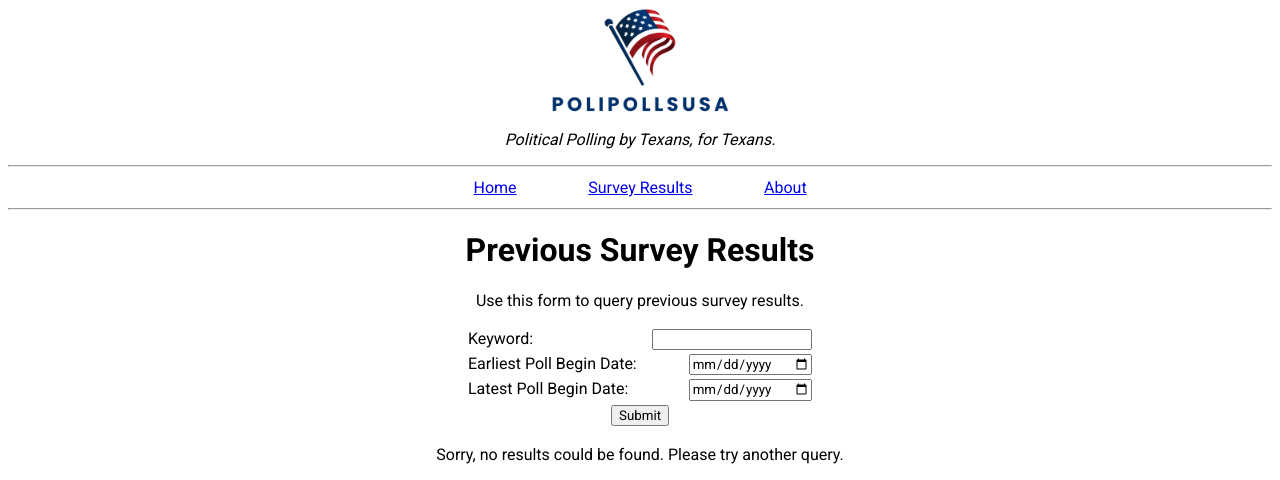
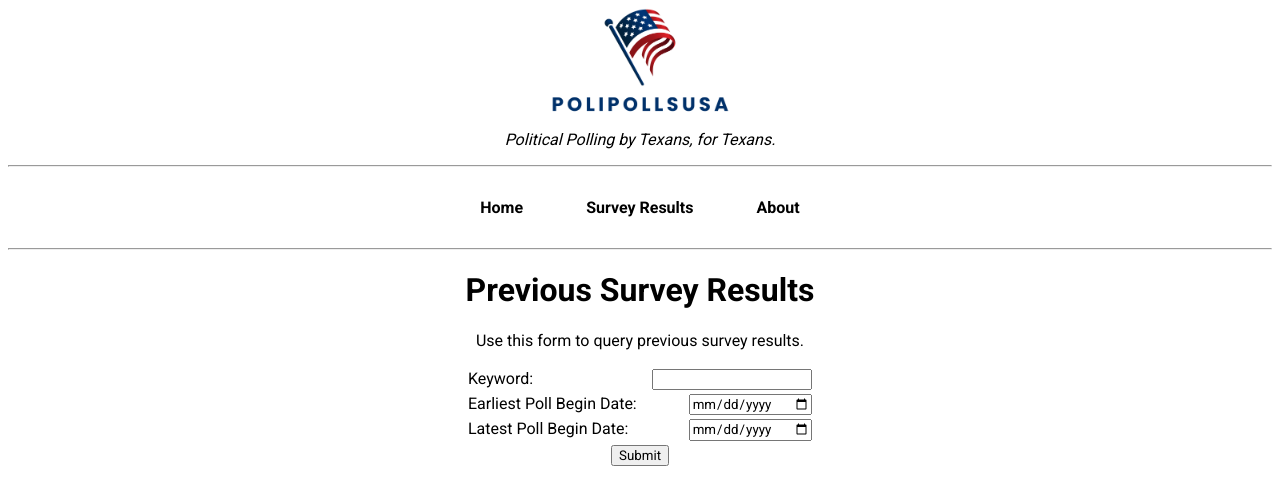
Before and after one commit to noahhhtx/PoliPollsUSA, a Flask app: page /query in a window 1280 px wide. Shown: the top 480 px of the page. Run offline with Flask 3, Linux system fonts and the light colour scheme; data that the repository does not hold is empty.

Commit message:
more updates lol

```diff
--- a/main.py
+++ b/main.py
@@ -30,7 +30,7 @@ def survey_dates():
         date_obj = datetime.strptime(str(date), "%Y%m%d")
         date_str = date_obj.strftime("%B %d, %Y")
         date_str_url = date_obj.strftime("%Y-%m-%d")
-        content = '<a class="intable" href="/query?keyword=&startdate=' + date_str_url + '&enddate=' + date_str_url + '"/>' + date_str
+        content = '<a class="intable" style="font-size: 30px; font-weight: bold;" href="/query?keyword=&startdate=' + date_str_url + '&enddate=' + date_str_url + '"/>' + date_str
         print(content)
         rows.append([content])
 
@@ -67,6 +67,7 @@ def survey_dates():
                 color: inherit;
                 text-decoration: inherit;
                 }
+                .dates tr:hover {background-color: lightgray;}
                 </style>
                 <body>'''
     output_html += render_template("header.html")
@@ -76,8 +77,8 @@ def survey_dates():
         '''
     output_html += assist_functions.generate_table(content=rows,
                                                    style="width: 50%; border-spacing: 30px;",
-                                                   style_cell="border:1px solid black;text-align:center;width:auto;",
-                                                   cols=3)
+                                                   style_cell="border:2px solid black;text-align:center;width:auto;",
+                                                   class_="dates")
     output_html += "</body>"
     return output_html
 
@@ -140,6 +141,7 @@ def query():
         border-top: 5px solid #bbb;
         border-radius: 5px;
         }
+        .results tr:hover {background-color: lightgray;}
         </style>
         <body>'''
     output_html += render_template("header.html")
--- /dev/null
+++ b/static/header.css
@@ -0,0 +1,8 @@
+#header a:hover { background-color: lightgray; }
+#header a {
+	display: block;
+	color: inherit;
+        text-decoration: inherit;
+	font-weight:bold;
+	padding: 20px;
+}
--- a/templates/header.html
+++ b/templates/header.html
@@ -1,9 +1,13 @@
+<head>
+    <link rel="stylesheet" type= "text/css" href={{ url_for('static', filename='header.css') }}>
+</head>
+
 <p align="center"><a href="/"><img src="{{ url_for('static', filename='polipollsusa_logo.png') }}" style=" width:180px; height:106px;"></a></p>
 <p align="center"><i>Political Polling by Texans, for Texans.</i></p>
 
 <hr>
 
-<table style="width:30%;margin: 0px auto;text-align:center;">
+<table id="header" style="width:30%; margin: 0px auto;text-align:center;">
     <tr>
         <td><a href="/">Home</a></td>
         <td><a href="/surveyresults">Survey Results</a></td>
```
